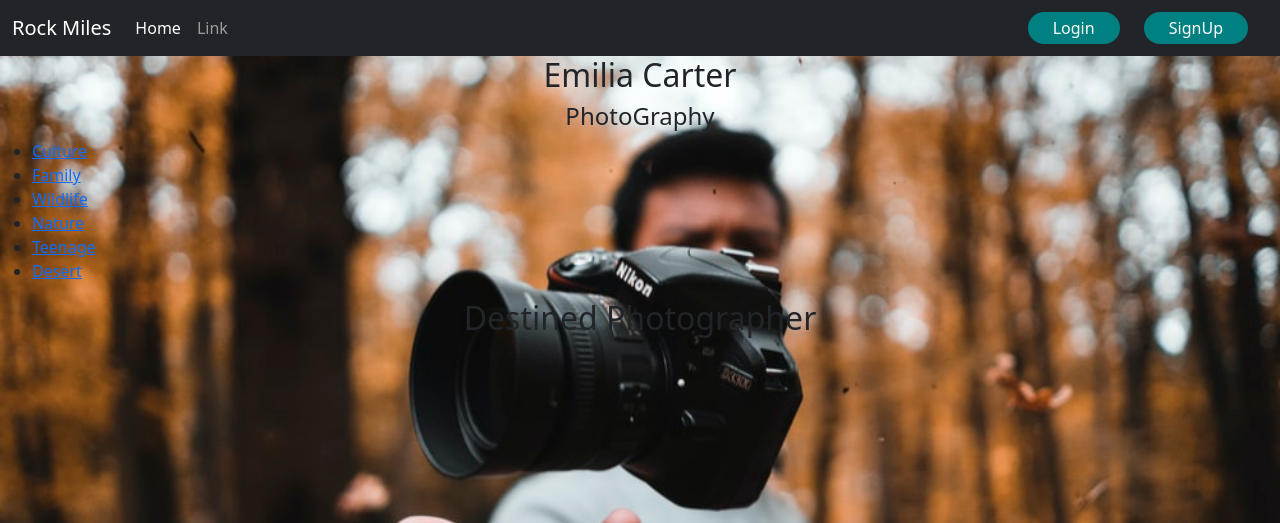
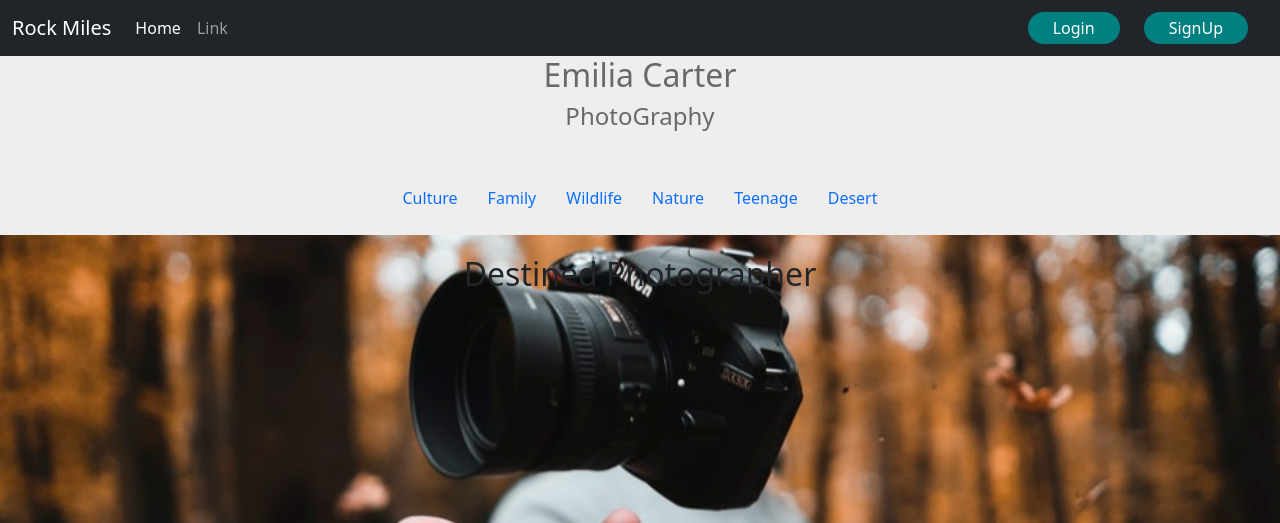
Before and after one commit to rockmiles/RocksApp, a Django app: page /details/ in a window 1280 px wide. Shown: the top 523 px of the page. Run offline with Django 3.2, Linux system fonts and the light colour scheme; some libraries are stand-ins or nearby versions.

Commit message:
feat: update

```diff
--- a/gallery/static/gallery/main.css
+++ b/gallery/static/gallery/main.css
@@ -28,6 +28,48 @@
   background: teal;
   border-radius: 50px;
 }
+
+.top {
+  background: #EEEEEE;
+  color: #696966;
+}
+
+.list-flairs {
+  display: flex;
+  justify-content: center;
+  list-style-type: none;
+  padding: 0;
+  margin-top: 50px;
+  margin-bottom: 20px;
+}
+
+.list-flairs a {
+  padding: 15px;
+  display: inline-block;
+  text-decoration: none;
+  padding: 5px 15px 5px 15px;
+  margin-bottom: 20px;
+}
+
+.list-flairs a:hover {
+  background: teal;
+  border-radius: 10px;
+  padding: 5px 15px 5px 15px;
+}
+
+@media screen and (min-width:750px) {
+  .list-flairs {
+    display: flex;
+    justify-content: center;
+  }
+
+  @media screen and (max-width:749px) {
+    .list-flairs a {
+      padding: 5px;
+    }
+
+}
+
 .container {
 
 }
```
